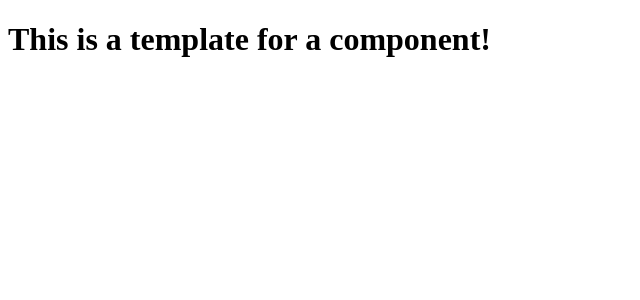
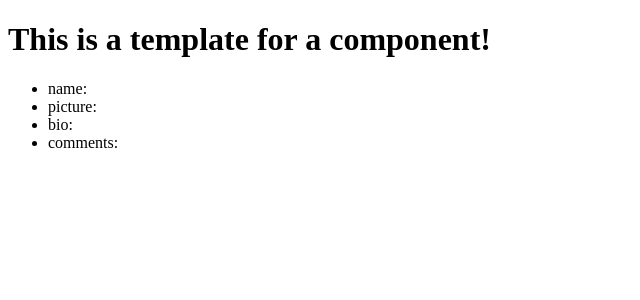
Before and after one commit to philcho/HRSF84-Mercury, a React app: page / in a window 1280 px wide. Shown: the top 300 px of the page, without its empty margins (0-640 px from the left). Built offline with nearby package versions, Linux system fonts and the light colour scheme; no server answers; the HTML template or start-up script is replaced by a standard one.

Commit message:
Set up bare bones student profile page with test data.

```diff
--- /dev/null
+++ b/src/loadProfile.js
@@ -0,0 +1,11 @@
+import React from 'react';
+import ReactDOM from 'react-dom';
+import Profile from './profile';
+
+document.addEventListener('DOMContentLoaded', function () {
+  // load the profile component on the profile.html page
+  ReactDOM.render(
+    React.createElement(Profile),
+    document.getElementById('profile')
+  )
+});
--- /dev/null
+++ b/src/profile.js
@@ -0,0 +1,47 @@
+import React from 'react';
+import axios from 'axios';
+
+export default class Profile extends React.Component {
+  constructor(props) {
+    super(props);
+
+    this.state = {
+      profileData: {}
+    }
+  }
+
+  getProfileData() {
+    axios.post('/getParticularStudent', {
+      studentInfo: {
+        _id: '5a0ddac3b218d0cadf73eefb'
+      }
+    })
+    .then(function (response) {
+      this.setState({ profileData: response.data[0] });
+    }.bind(this))
+    .catch(function (error) {
+      console.log('getProfileData error', error);
+    });
+  }
+
+  render() {
+    return (
+      <div>
+        <ul>
+          <li>name: {this.state.profileData.name}</li>
+          <li>picture: {this.state.profileData.picture}</li>
+          <li>bio: {this.state.profileData.bio}</li>
+          <li>comments:
+            <ol>
+              {/* TODO: Build Comments Component */}
+            </ol>
+          </li>
+        </ul>
+      </div>
+    );
+  }
+
+  componentDidMount() {
+    this.getProfileData();
+  }
+}
--- a/webpack.config.js
+++ b/webpack.config.js
@@ -6,7 +6,8 @@ module.exports = {
   entry:
     {
       // name of the html file without the extension : name of the load file
-      'template': './loadTemplate.js'
+      'template': './loadTemplate.js',
+      'profile': './loadProfile.js'
     }
   ,
   output: {
```
Also changed, not shown: server.js (+6 -1 lines), 2 other files (tests, documents, lock files or other folders).
